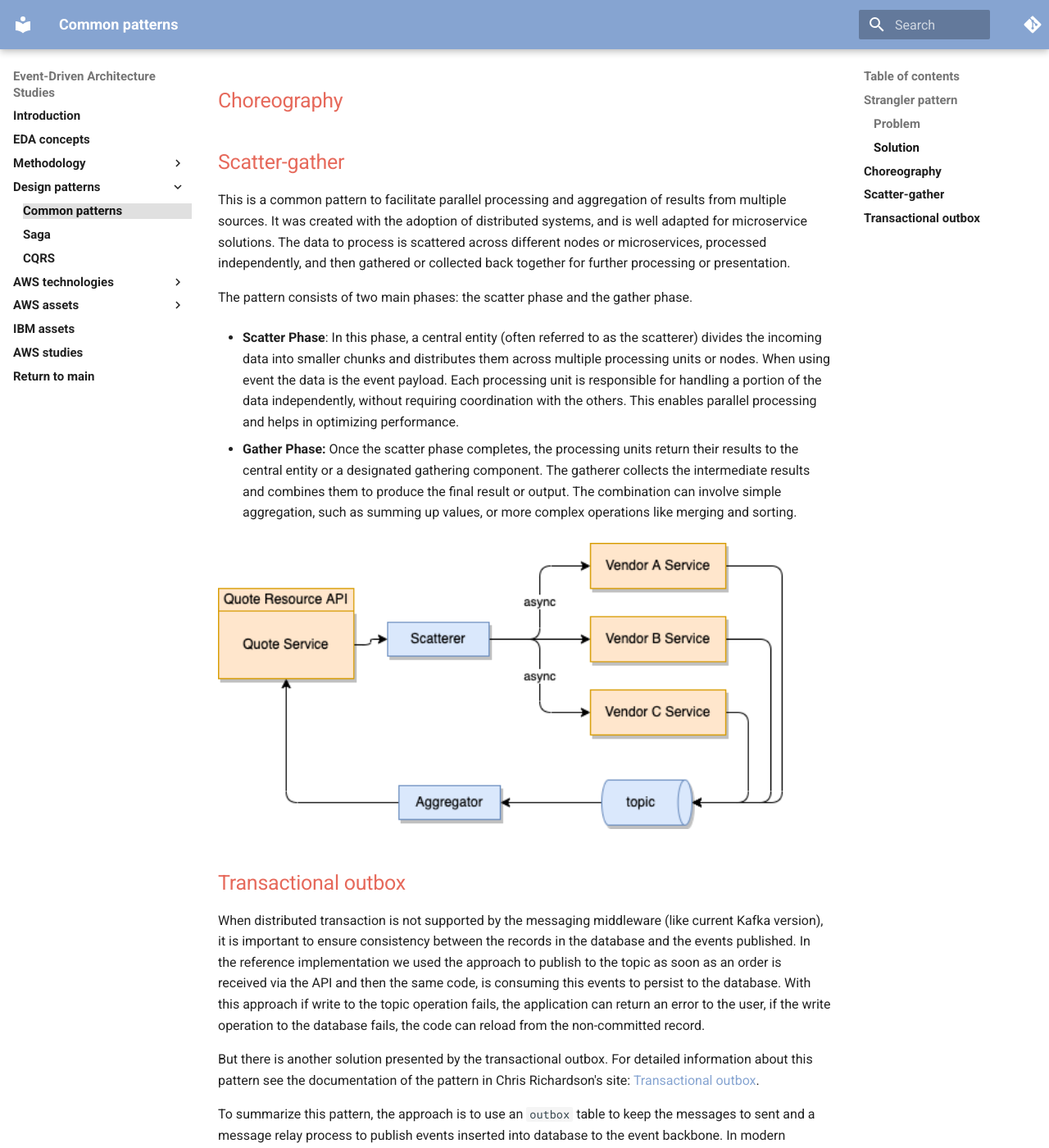
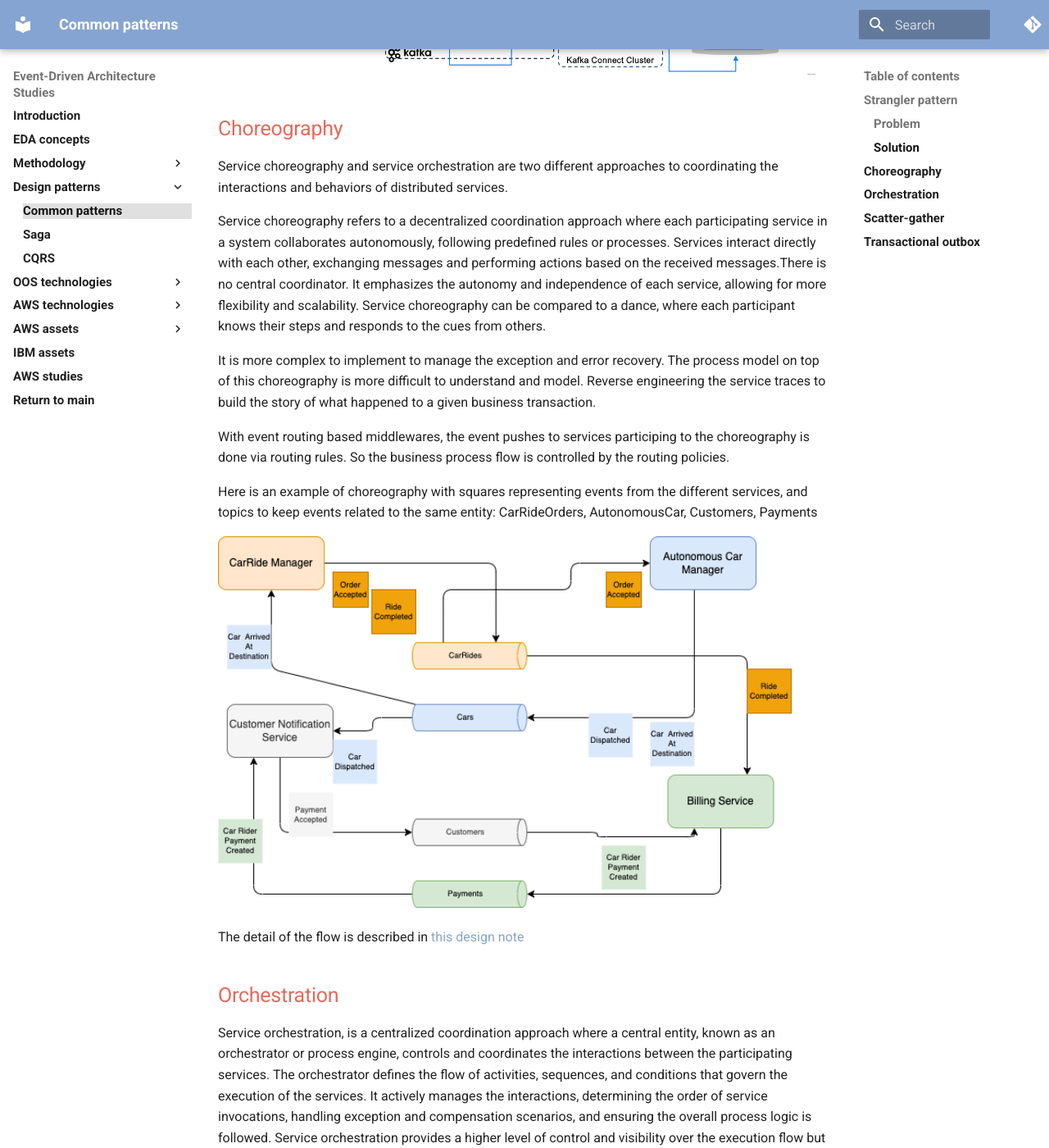
Before and after one commit to jbcodeforce/eda-studies, an MkDocs documentation site: the page built from docs/patterns/index.md, in a window 1280 px wide and 1400 px high, scrolled down 2976 px. Shown: the whole window at 82% size. Built offline with MkDocs 1.6.1 and Material for MkDocs 9.7.7, drawn with Linux system fonts in a browser that asks for light colours; comment, search, counter and statistics services are not loaded; some of the changed text lies outside the part shown.

Commit message:
update to choreography

```diff
--- a/docs/patterns/index.md
+++ b/docs/patterns/index.md
@@ -15,7 +15,8 @@ existing bounded contexts and the new microservices. One of the challenges will
 This is where event driven architecture helps.
 * [Scatter-gather](#scatter-gather) to dispatch work among microservice and gather their results to build an aggregated answer.
 * [Event sourcing](./event-sourcing/): persists, to an append log, the states of a business entity, such as an Order, as a sequence of immutable state-changing events.
-* [Choreography](#choreography)
+* [Choreography](#choreography) to do decentralized coordination between services.
+* [Orchestration](#orchestration) to centralize the coordination between distributed systems with compensation flow.
 * [Command Query Responsibility Segregation](./cqrs/): helps to separate queries from commands and help to address queries with cross-microservice boundary.
 * [Saga pattern:](./saga/) Microservices publish events when something happens in the scope of their control like an update in the business entities they are responsible for. A microservice, interested in other business entities, subscribes to those events and it can update its own state and business entities on receipt of these events. Business entity keys need to be unique and immutable.
 * [Event reprocessing with dead letter](./dlq/): event driven microservices may have to call external services via a synchronous call. We need to process failure in order to get response from those services using event backbone.
@@ -47,6 +48,24 @@ The following figure illustrates an implementation using an event driven solutio
 
 ## Choreography
 
+Service choreography and service orchestration are two different approaches to coordinating the interactions and behaviors of distributed services.
+
+Service choreography refers to a decentralized coordination approach where each participating service in a system collaborates autonomously, following predefined rules or processes. Services interact directly with each other, exchanging messages and performing actions based on the received messages.There is no central coordinator. It emphasizes the autonomy and independence of each service, allowing for more flexibility and scalability. Service choreography can be compared to a dance, where each participant knows their steps and responds to the cues from others.
+
+It is more complex to implement to manage the exception and error recovery. The process model on top of this choreography is more difficult to understand and model. Reverse engineering the service traces to build the story of what happened to a given business transaction.
+
+With event routing based middlewares, the event pushes to services participing to the choreography is done via routing rules. So the business process flow is controlled by the routing policies.
+
+Here is an example of choreography with squares representing events from the different services, and topics to keep events related to the same entity: CarRideOrders, AutonomousCar, Customers, Payments
+
+![](./images/choreography.drawio.png){ width=700 }
+
+The detail of the flow is described in [this design note](../solutions/autonomous-car/#adopting-an-event-driven-approach-to-the-implementation)
+
+## Orchestration
+
+Service orchestration, is a centralized coordination approach where a central entity, known as an orchestrator or process engine, controls and coordinates the interactions between the participating services. The orchestrator defines the flow of activities, sequences, and conditions that govern the execution of the services. It actively manages the interactions, determining the order of service invocations, handling exception and compensation scenarios, and ensuring the overall process logic is followed. Service orchestration provides a higher level of control and visibility over the execution flow but may introduce a single point of failure or performance bottleneck. In the world of SOA, BPEL engines were used for orchestration, with long running transactions. Java supports
+
 ## Scatter-gather
 
 This is a common pattern to facilitate parallel processing and aggregation of results from multiple sources.
--- a/mkdocs.yml
+++ b/mkdocs.yml
@@ -10,6 +10,8 @@ nav:
     - Common patterns: patterns/index.md
     - Saga: patterns/saga/index.md
     - CQRS: patterns/cqrs/index.md
+  - OOS technologies:
+    - Kafka: techno/kafka/index.md
   - AWS technologies:
       - Streaming: https://jbcodeforce.github.io/aws-studies/kinesis
       - EventBridge: aws/eventbridge.md
```
Also changed, not shown: docs/solutions/autonomous-car/index.md (+4 -1 lines), docs/techno/kafka/index.md (added, +27 -0 lines), docs/patterns/images/choreography.drawio.png (added), docs/solutions/autonomous-car/diagrams/choreography.drawio.png (added), docs/techno/kafka/diagrams/kafka-hl-view.drawio.png (added).
